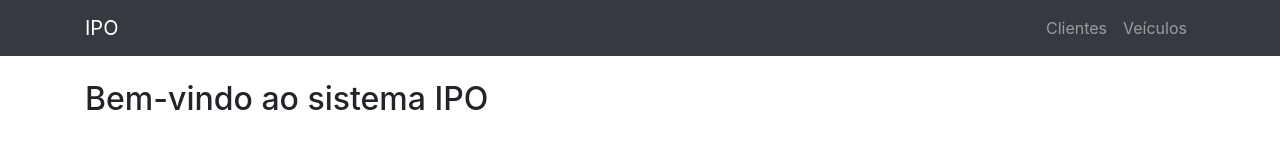
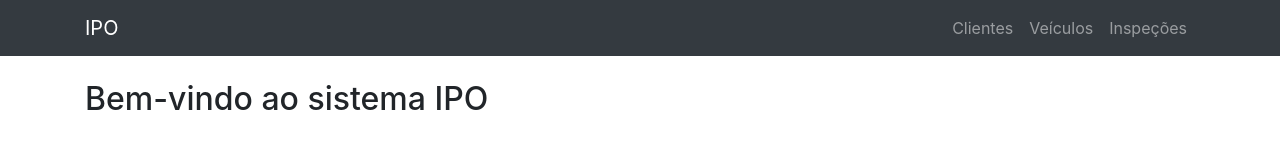
Before and after one commit to Tiago-Diass/ipo, a React (Vite) app in the folder ipo/: page / in a window 1280 px wide. Shown: the top 160 px of the page. Built offline with nearby package versions, Linux system fonts and the light colour scheme.

Commit message:
Parte 2 – Ex1 – React

```diff
--- a/ipo/src/App.jsx
+++ b/ipo/src/App.jsx
@@ -10,6 +10,7 @@ function App() {
           <div className="navbar-nav">
             <Link className="nav-link" to="/clientes">Clientes</Link>
             <Link className="nav-link" to="/veiculos">Veículos</Link>
+            <Link className="nav-link" to="/inspecoes">Inspeções</Link>
           </div>
         </div>
       </nav>
@@ -18,6 +19,7 @@ function App() {
           <Route path="/" element={<Inicio />} />
           <Route path="/clientes" element={<ClientesList />} />
           <Route path="/veiculos" element={<VeiculosList />} />
+          <Route path="/inspecoes" element={<InspecoesList />} />
         </Routes>
       </div>
     </div>
@@ -34,5 +36,8 @@ function ClientesList() {
 function VeiculosList() {
   return (<h2>Página de Veículos</h2>);
 }
+function InspecoesList() {
+  return (<h2>Página de Inspeções</h2>);
+}
 
 export default App
```
